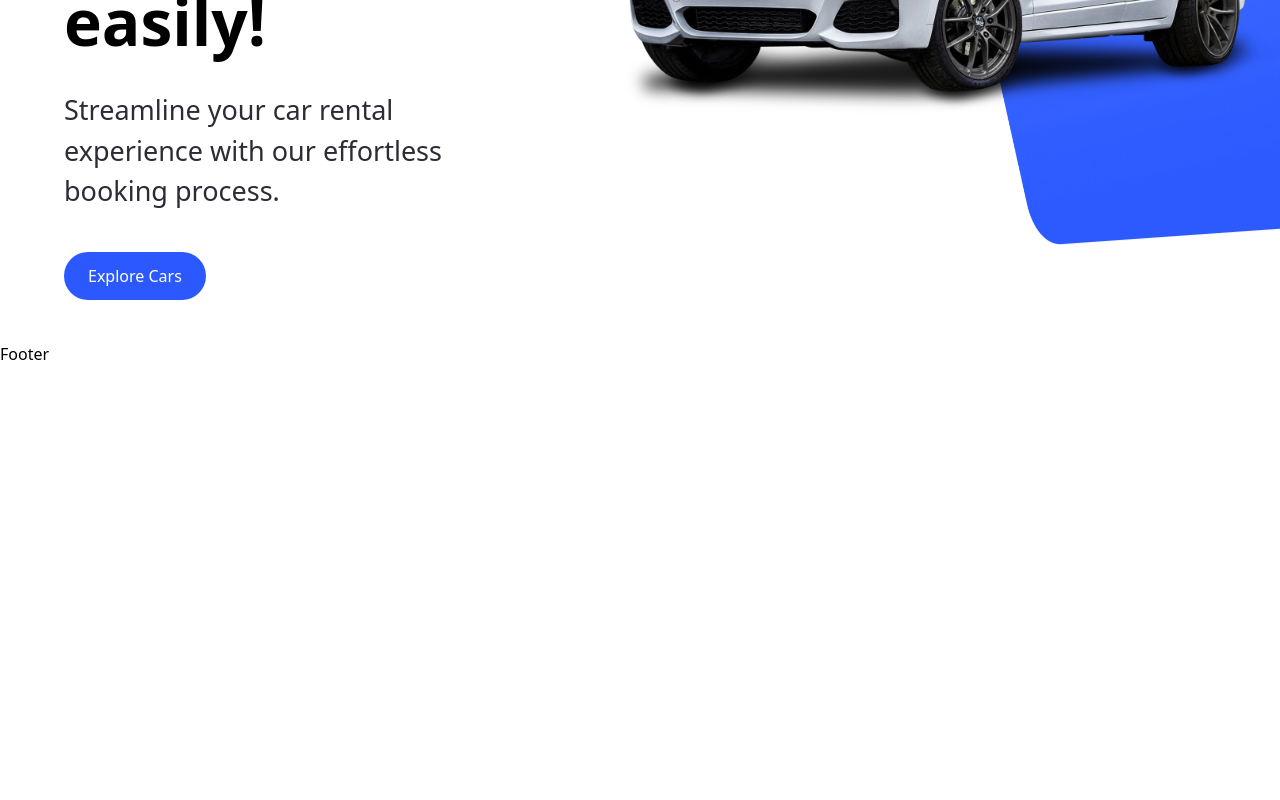
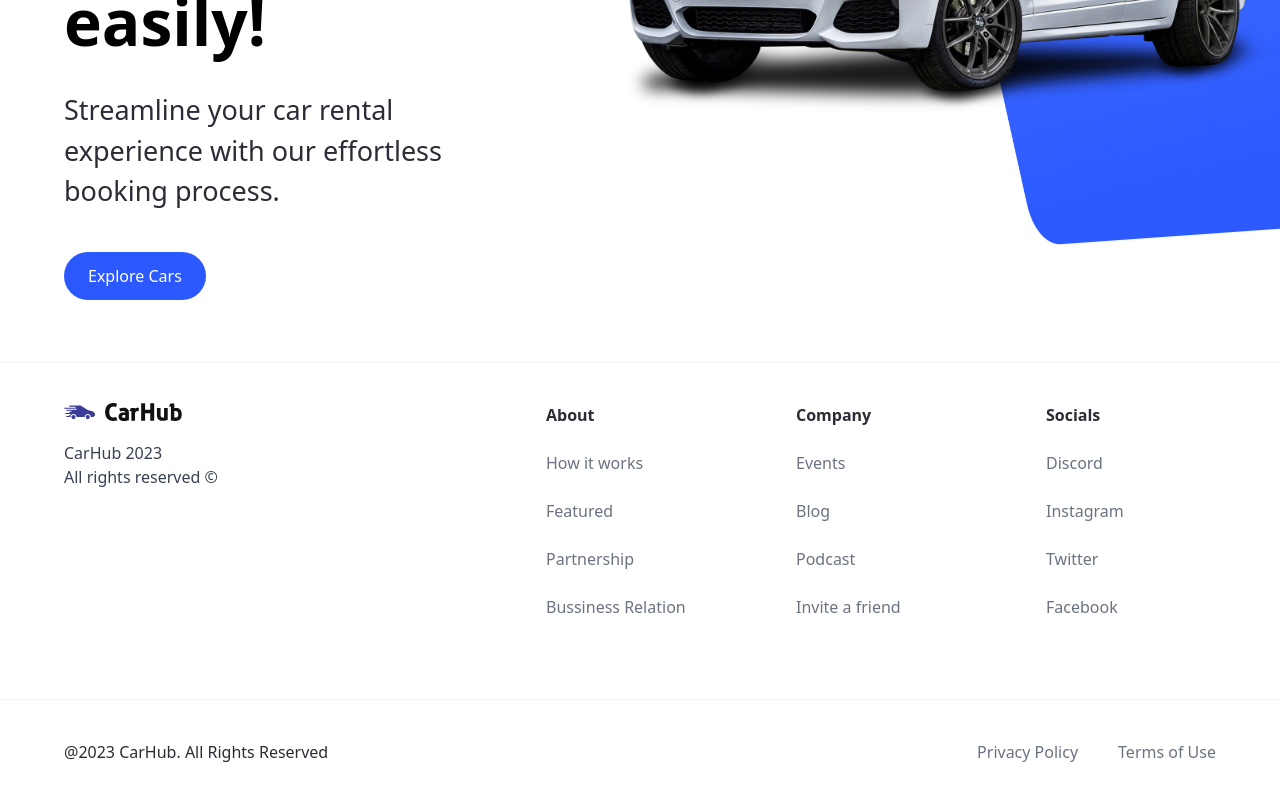
Before and after one commit to raahulvinod/car-hub-project, a Next.js app: page / in a window 1280 px wide. Shown: the part 458-1258 px from the top of the page. Before the commit the page ends 824 px from the top, so only its background shows below. Built offline with nearby package versions, Linux system fonts and the light colour scheme.

Commit message:
Footer Added

```diff
--- a/components/Footer.tsx
+++ b/components/Footer.tsx
@@ -1,7 +1,50 @@
-import React from 'react';
+import Image from 'next/image';
+import { footerLinks } from '@/constants';
+import Link from 'next/link';
 
 const Footer = () => {
-  return <div>Footer</div>;
+  return (
+    <footer className="flex flex-col text-black-100 mt-5 border-t border-gray-100">
+      <div className="flex max-md:flex-col flex-wrap justify-between gap-5 sm:px-16 px-6 py-10">
+        <div className="flex flex-col justify-start items-start gap-5">
+          <Image
+            src="/logo.svg"
+            alt="logo"
+            width={118}
+            height={18}
+            className="object-contain"
+          />
+          <p className="text-base text-gray-700">
+            CarHub 2023 <br />
+            All rights reserved &copy;
+          </p>
+        </div>
+        <div className="footer__links">
+          {footerLinks.map((link) => (
+            <div className="footer__link" key={link.title}>
+              <h3 className="font-bold">{link.title}</h3>
+              {link.links.map((item) => (
+                <div key={item.title} className="text-gray-500">
+                  {item.title}
+                </div>
+              ))}
+            </div>
+          ))}
+        </div>
+      </div>
+      <div className="flex justify-between items-center flex-wrap mt-10 border-t border-gray-100 sm:px-16 px-6 py-10">
+        <p>@2023 CarHub. All Rights Reserved</p>
+        <div className="footer__copyrights-link">
+          <Link href="/" className="text-gray-500">
+            Privacy Policy
+          </Link>
+          <Link href="/" className="text-gray-500">
+            Terms of Use
+          </Link>
+        </div>
+      </div>
+    </footer>
+  );
 };
 
 export default Footer;
--- /dev/null
+++ b/constants/index.ts
@@ -0,0 +1,101 @@
+export const manufacturers = [
+  'Acura',
+  'Alfa Romeo',
+  'Aston Martin',
+  'Audi',
+  'Bentley',
+  'BMW',
+  'Buick',
+  'Cadillac',
+  'Chevrolet',
+  'Chrysler',
+  'Citroen',
+  'Dodge',
+  'Ferrari',
+  'Fiat',
+  'Ford',
+  'GMC',
+  'Honda',
+  'Hyundai',
+  'Infiniti',
+  'Jaguar',
+  'Jeep',
+  'Kia',
+  'Lamborghini',
+  'Land Rover',
+  'Lexus',
+  'Lincoln',
+  'Maserati',
+  'Mazda',
+  'McLaren',
+  'Mercedes-Benz',
+  'MINI',
+  'Mitsubishi',
+  'Nissan',
+  'Porsche',
+  'Ram',
+  'Rolls-Royce',
+  'Subaru',
+  'Tesla',
+  'Toyota',
+  'Volkswagen',
+  'Volvo',
+];
+
+export const yearsOfProduction = [
+  { title: 'Year', value: '' },
+  { title: '2015', value: '2015' },
+  { title: '2016', value: '2016' },
+  { title: '2017', value: '2017' },
+  { title: '2018', value: '2018' },
+  { title: '2019', value: '2019' },
+  { title: '2020', value: '2020' },
+  { title: '2021', value: '2021' },
+  { title: '2022', value: '2022' },
+  { title: '2023', value: '2023' },
+];
+
+export const fuels = [
+  {
+    title: 'Fuel',
+    value: '',
+  },
+  {
+    title: 'Gas',
+    value: 'Gas',
+  },
+  {
+    title: 'Electricity',
+    value: 'Electricity',
+  },
+];
+
+export const footerLinks = [
+  {
+    title: 'About',
+    links: [
+      { title: 'How it works', url: '/' },
+      { title: 'Featured', url: '/' },
+      { title: 'Partnership', url: '/' },
+      { title: 'Bussiness Relation', url: '/' },
+    ],
+  },
+  {
+    title: 'Company',
+    links: [
+      { title: 'Events', url: '/' },
+      { title: 'Blog', url: '/' },
+      { title: 'Podcast', url: '/' },
+      { title: 'Invite a friend', url: '/' },
+    ],
+  },
+  {
+    title: 'Socials',
+    links: [
+      { title: 'Discord', url: '/' },
+      { title: 'Instagram', url: '/' },
+      { title: 'Twitter', url: '/' },
+      { title: 'Facebook', url: '/' },
+    ],
+  },
+];
```
